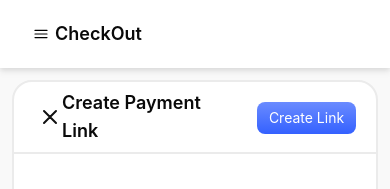
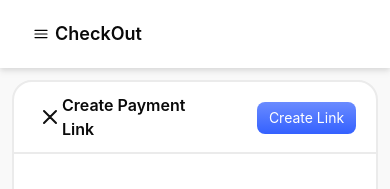
Before and after one commit to ameeetgaikwad/fetcch-assignment, a Next.js app: page / in a window 390 px wide. Shown: the top 189 px of the page. Built offline with nearby package versions, Linux system fonts and the light colour scheme.

Commit message:
chore: minor changes

```diff
--- a/src/components/PaymentLink/Payment.tsx
+++ b/src/components/PaymentLink/Payment.tsx
@@ -38,7 +38,7 @@ function Payment() {
               width={24}
               height={24}
             />
-            <p className="font-semibold text-lg sm:text-xl">
+            <p className="font-semibold text-md sm:text-xl">
               Create Payment Link
             </p>
           </div>
```
